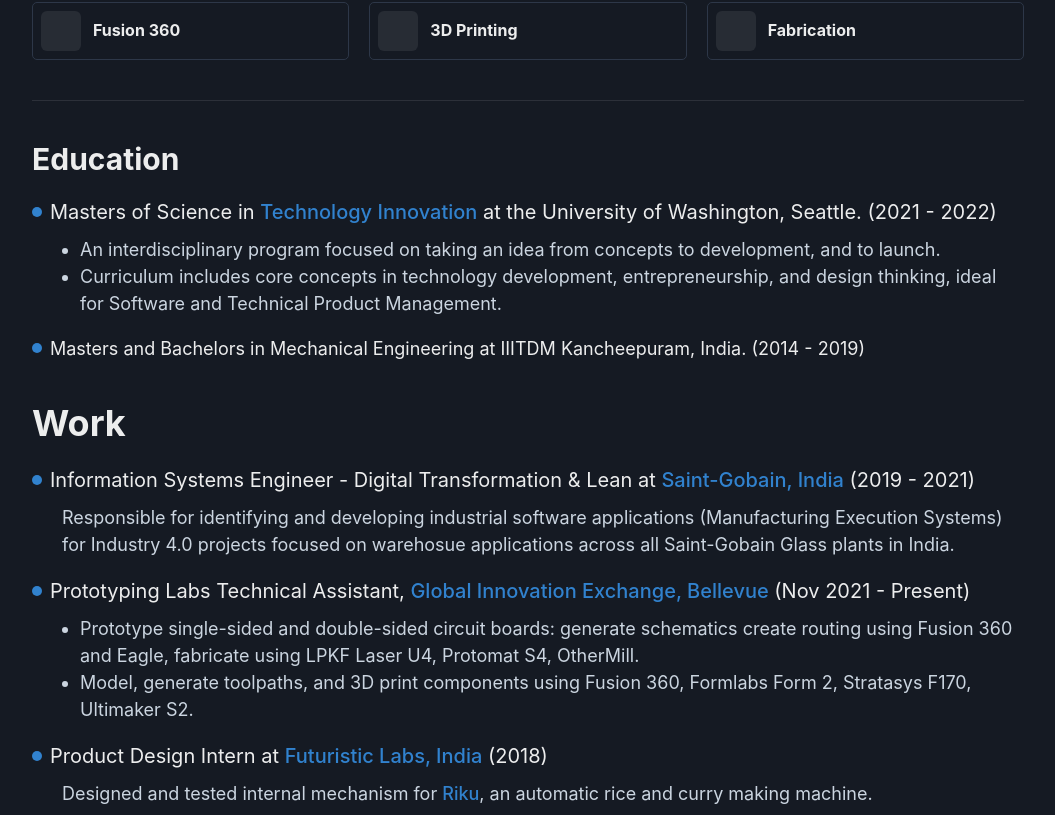
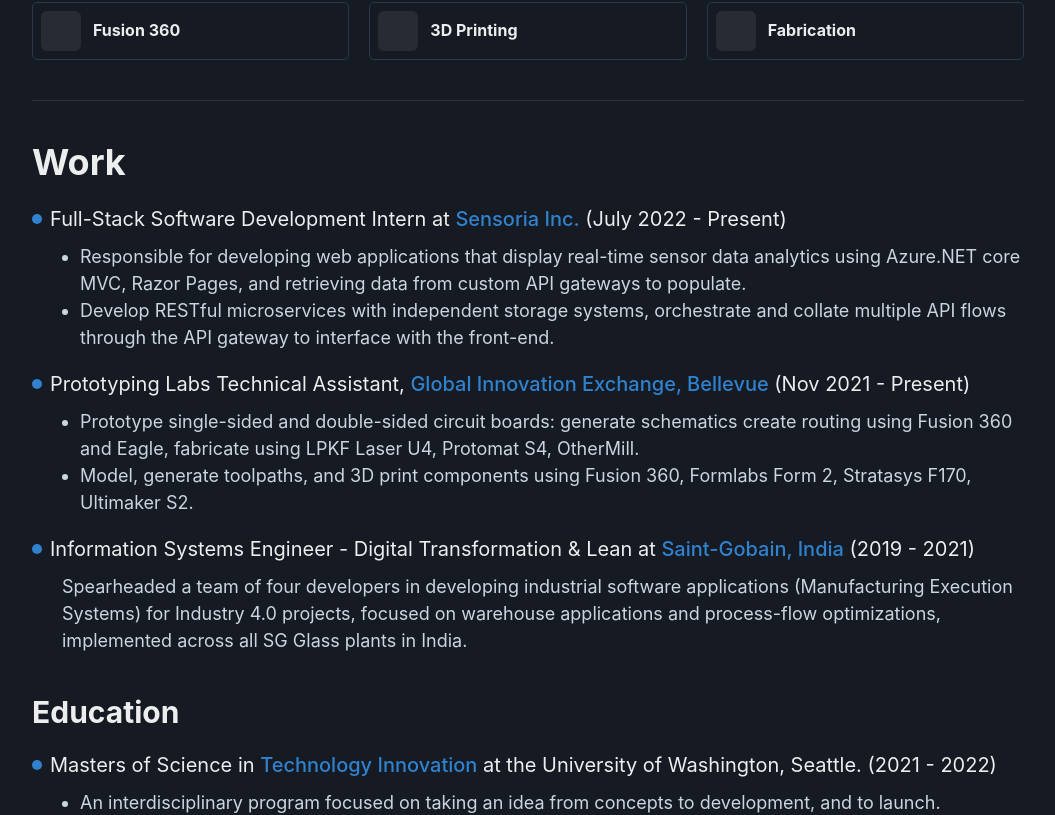
Before and after one commit to tejabalu/Portfolio, a Next.js app: page / in a window 1280 px wide. Shown: the part 1391-2206 px from the top of the page, without its empty margins (112-1167 px from the left). Built offline with nearby package versions, Linux system fonts and the light colour scheme; some icons are missing.

Commit message:
updated experience, yet to update about, skills section

```diff
--- a/components/pages/index/Experience.tsx
+++ b/components/pages/index/Experience.tsx
@@ -16,6 +16,103 @@
 const Experience = () => {
   return (
     <SlideFade in={true} offsetY={80} delay={0.2}>
+      <Heading mt={10} mb={5} as="h2" size="xl">
+        Work
+      </Heading>
+      <List spacing={18} fontSize="18">
+        <ListItem display="flex">
+          <ListIcon as={BsCircleFill} color="blue.500" fontSize={10} mt={2.5} />
+          <Box>
+            <Box fontSize={"xl"}>
+              Full-Stack Software Development Intern at&nbsp;
+              <Link
+                color="blue.500"
+                href="https://www.sensoriafitness.com/"
+                isExternal
+                fontWeight="500"
+              >
+                Sensoria Inc.
+              </Link>{" "}
+              (July 2022 - Present)
+            </Box>
+            <Paragraph fontSize="lg" pl={3}>
+              <Divider pt="2" borderColor={"transparent"} />
+              <UnorderedList>
+                <ListItem>
+                  Responsible for developing web applications that display
+                  real-time sensor data analytics using Azure.NET core MVC,
+                  Razor Pages, and retrieving data from custom API gateways to
+                  populate.
+                </ListItem>
+                <ListItem>
+                  Develop RESTful microservices with independent storage
+                  systems, orchestrate and collate multiple API flows through
+                  the API gateway to interface with the front-end.
+                </ListItem>
+              </UnorderedList>
+            </Paragraph>
+          </Box>
+        </ListItem>
+        <ListItem display="flex">
+          <ListIcon as={BsCircleFill} color="blue.500" fontSize={10} mt={2.5} />
+          <Box>
+            <Box fontSize={"xl"}>
+              Prototyping Labs Technical Assistant,&nbsp;
+              <Link
+                color="blue.500"
+                href="https://gixnetwork.org/"
+                isExternal
+                fontWeight="500"
+              >
+                Global Innovation Exchange, Bellevue
+              </Link>{" "}
+              (Nov 2021 - Present)
+            </Box>
+            <Paragraph fontSize="lg" pl={3}>
+              <Divider pt="2" borderColor={"transparent"} />
+              <UnorderedList>
+                <ListItem>
+                  Prototype single-sided and double-sided circuit boards:
+                  generate schematics create routing using Fusion 360 and Eagle,
+                  fabricate using LPKF Laser U4, Protomat S4, OtherMill.
+                </ListItem>
+
+                <ListItem>
+                  Model, generate toolpaths, and 3D print components using
+                  Fusion 360, Formlabs Form 2, Stratasys F170, Ultimaker S2.
+                </ListItem>
+              </UnorderedList>
+            </Paragraph>
+          </Box>
+        </ListItem>
+        <ListItem display="flex">
+          <ListIcon as={BsCircleFill} color="blue.500" fontSize={10} mt={2.5} />
+          <Box>
+            <Box fontSize={"xl"}>
+              Information Systems Engineer - Digital Transformation & Lean
+              at&nbsp;
+              <Link
+                color="blue.500"
+                href="https://www.saint-gobain.co.in"
+                isExternal
+                fontWeight="500"
+              >
+                Saint-Gobain, India
+              </Link>{" "}
+              (2019 - 2021)
+            </Box>
+
+            <Paragraph fontSize="lg" pl={3}>
+              <Divider pt="2" borderColor={"transparent"} />
+              Spearheaded a team of four developers in developing industrial
+              software applications (Manufacturing Execution Systems) for
+              Industry 4.0 projects, focused on warehouse applications and
+              process-flow optimizations, implemented across all SG Glass plants
+              in India.
+            </Paragraph>
+          </Box>
+        </ListItem>
+      </List>
       <Heading mt={10} mb={5} as="h2" size="lg">
         Education
       </Heading>
@@ -59,98 +156,6 @@
           </Box>
         </ListItem>
       </List>
-      <Heading mt={10} mb={5} as="h2" size="xl">
-        Work
-      </Heading>
-      <List spacing={18} fontSize="18">
-        <ListItem display="flex">
-          <ListIcon as={BsCircleFill} color="blue.500" fontSize={10} mt={2.5} />
-          <Box>
-            <Box fontSize={"xl"}>
-              Information Systems Engineer - Digital Transformation & Lean
-              at&nbsp;
-              <Link
-                color="blue.500"
-                href="https://www.saint-gobain.co.in"
-                isExternal
-                fontWeight="500"
-              >
-                Saint-Gobain, India
-              </Link>{" "}
-              (2019 - 2021)
-            </Box>
-            <Paragraph fontSize="lg" pl={3}>
-              <Divider pt="2" borderColor={"transparent"} />
-              Responsible for identifying and developing industrial software
-              applications (Manufacturing Execution Systems) for Industry 4.0
-              projects focused on warehosue applications across all Saint-Gobain
-              Glass plants in India.
-            </Paragraph>
-          </Box>
-        </ListItem>
-        <ListItem display="flex">
-          <ListIcon as={BsCircleFill} color="blue.500" fontSize={10} mt={2.5} />
-          <Box>
-            <Box fontSize={"xl"}>
-              Prototyping Labs Technical Assistant,&nbsp;
-              <Link
-                color="blue.500"
-                href="https://gixnetwork.org/"
-                isExternal
-                fontWeight="500"
-              >
-                Global Innovation Exchange, Bellevue
-              </Link>{" "}
-              (Nov 2021 - Present)
-            </Box>
-            <Paragraph fontSize="lg" pl={3}>
-              <Divider pt="2" borderColor={"transparent"} />
-              <UnorderedList>
-                <ListItem>
-                  Prototype single-sided and double-sided circuit boards:
-                  generate schematics create routing using Fusion 360 and Eagle,
-                  fabricate using LPKF Laser U4, Protomat S4, OtherMill.
-                </ListItem>
-                <ListItem>
-                  Model, generate toolpaths, and 3D print components using
-                  Fusion 360, Formlabs Form 2, Stratasys F170, Ultimaker S2.
-                </ListItem>
-              </UnorderedList>
-            </Paragraph>
-          </Box>
-        </ListItem>
-
-        <ListItem display="flex">
-          <ListIcon as={BsCircleFill} color="blue.500" fontSize={10} mt={2.5} />
-          <Box>
-            <Box fontSize={"xl"}>
-              Product Design Intern at&nbsp;
-              <Link
-                color="blue.500"
-                href="https://www.getriku.com/"
-                isExternal
-                fontWeight="500"
-              >
-                Futuristic Labs, India
-              </Link>{" "}
-              (2018)
-            </Box>
-            <Paragraph fontSize="lg" pl={3}>
-              <Divider pt="2" borderColor={"transparent"} />
-              Designed and tested internal mechanism for&nbsp;
-              <Link
-                color="blue.500"
-                href="https://www.getriku.com/"
-                isExternal
-                fontWeight="500"
-              >
-                Riku
-              </Link>
-              , an automatic rice and curry making machine.
-            </Paragraph>
-          </Box>
-        </ListItem>
-      </List>
     </SlideFade>
   );
 };
```
